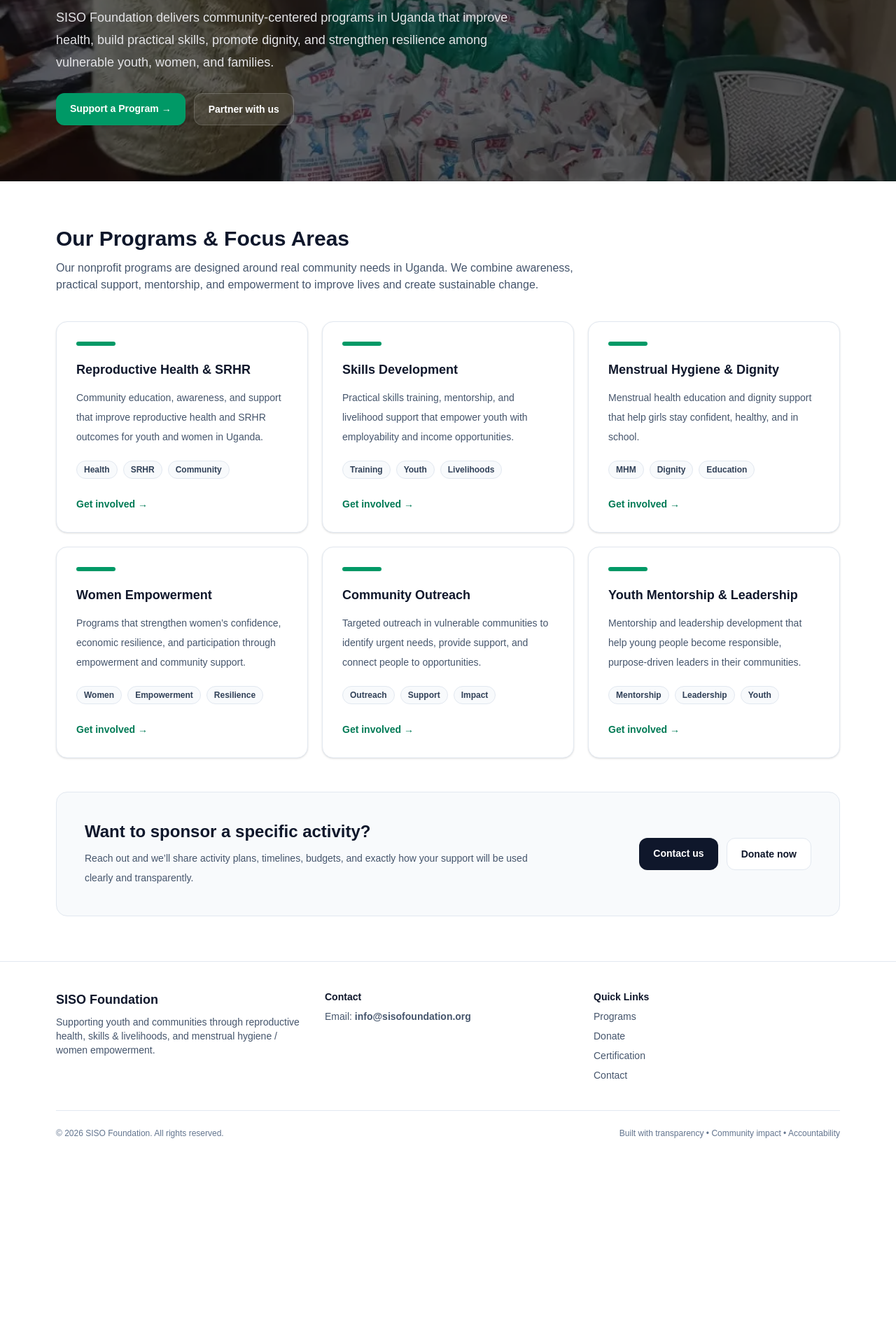
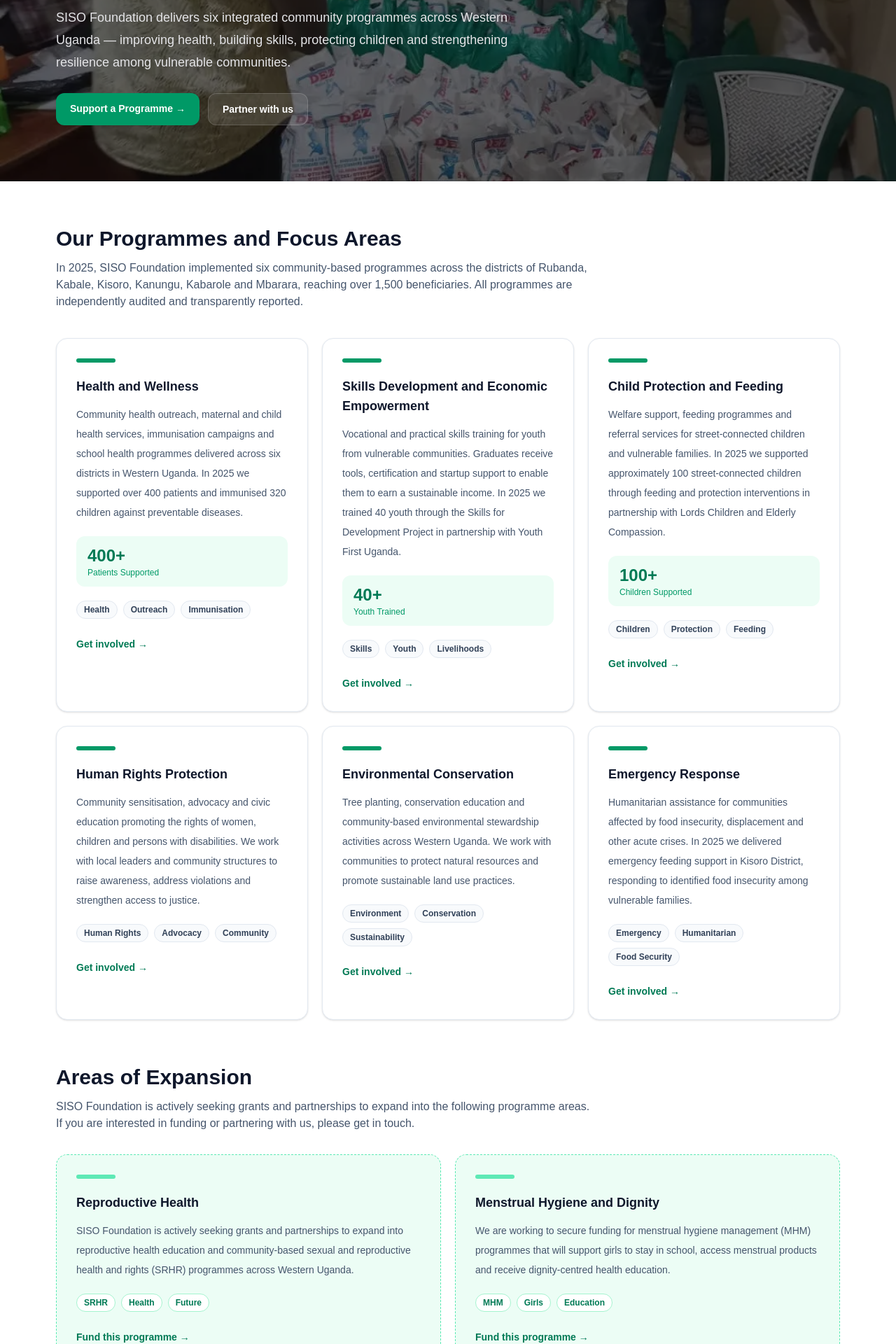
Before and after one commit to jonathanniwadev/siso-foundation, a Next.js app: page /programs in a window 1280 px wide. Shown: the part 300-2220 px from the top of the page at 70% size. Before the commit the page ends 1967 px from the top, so only its background shows below. Built offline with nearby package versions, Linux system fonts and the light colour scheme.

Commit message:
Update program titles and descriptions for clarity

```diff
--- a/src/app/programs/page.tsx
+++ b/src/app/programs/page.tsx
@@ -3,53 +3,76 @@
 import Image from "next/image";
 
 export const metadata: Metadata = {
-  title: "Programs",
+  title: "Programmes | SISO Foundation Uganda",
   description:
-    "Explore SISO Foundation programs in Uganda, including reproductive health, skills development, menstrual hygiene, women empowerment, youth mentorship, and community outreach.",
+    "Explore SISO Foundation's community programmes in Uganda — health outreach, skills development, child protection, human rights, environmental conservation and emergency response across Western Uganda.",
 };
 
 type Program = {
   title: string;
   description: string;
   tags: string[];
+  stat?: string;
+  statLabel?: string;
 };
 
 const programs: Program[] = [
   {
-    title: "Reproductive Health & SRHR",
+    title: "Health and Wellness",
     description:
-      "Community education, awareness, and support that improve reproductive health and SRHR outcomes for youth and women in Uganda.",
-    tags: ["Health", "SRHR", "Community"],
+      "Community health outreach, maternal and child health services, immunisation campaigns and school health programmes delivered across six districts in Western Uganda. In 2025 we supported over 400 patients and immunised 320 children against preventable diseases.",
+    tags: ["Health", "Outreach", "Immunisation"],
+    stat: "400+",
+    statLabel: "Patients Supported",
   },
   {
-    title: "Skills Development",
+    title: "Skills Development and Economic Empowerment",
     description:
-      "Practical skills training, mentorship, and livelihood support that empower youth with employability and income opportunities.",
-    tags: ["Training", "Youth", "Livelihoods"],
+      "Vocational and practical skills training for youth from vulnerable communities. Graduates receive tools, certification and startup support to enable them to earn a sustainable income. In 2025 we trained 40 youth through the Skills for Development Project in partnership with Youth First Uganda.",
+    tags: ["Skills", "Youth", "Livelihoods"],
+    stat: "40+",
+    statLabel: "Youth Trained",
   },
   {
-    title: "Menstrual Hygiene & Dignity",
+    title: "Child Protection and Feeding",
     description:
-      "Menstrual health education and dignity support that help girls stay confident, healthy, and in school.",
-    tags: ["MHM", "Dignity", "Education"],
+      "Welfare support, feeding programmes and referral services for street-connected children and vulnerable families. In 2025 we supported approximately 100 street-connected children through feeding and protection interventions in partnership with Lords Children and Elderly Compassion.",
+    tags: ["Children", "Protection", "Feeding"],
+    stat: "100+",
+    statLabel: "Children Supported",
   },
   {
-    title: "Women Empowerment",
+    title: "Human Rights Protection",
     description:
-      "Programs that strengthen women’s confidence, economic resilience, and participation through empowerment and community support.",
-    tags: ["Women", "Empowerment", "Resilience"],
+      "Community sensitisation, advocacy and civic education promoting the rights of women, children and persons with disabilities. We work with local leaders and community structures to raise awareness, address violations and strengthen access to justice.",
+    tags: ["Human Rights", "Advocacy", "Community"],
   },
   {
-    title: "Community Outreach",
+    title: "Environmental Conservation",
     description:
-      "Targeted outreach in vulnerable communities to identify urgent needs, provide support, and connect people to opportunities.",
-    tags: ["Outreach", "Support", "Impact"],
+      "Tree planting, conservation education and community-based environmental stewardship activities across Western Uganda. We work with communities to protect natural resources and promote sustainable land use practices.",
+    tags: ["Environment", "Conservation", "Sustainability"],
   },
   {
-    title: "Youth Mentorship & Leadership",
+    title: "Emergency Response",
     description:
-      "Mentorship and leadership development that help young people become responsible, purpose-driven leaders in their communities.",
-    tags: ["Mentorship", "Leadership", "Youth"],
+      "Humanitarian assistance for communities affected by food insecurity, displacement and other acute crises. In 2025 we delivered emergency feeding support in Kisoro District, responding to identified food insecurity among vulnerable families.",
+    tags: ["Emergency", "Humanitarian", "Food Security"],
+  },
+];
+
+const expansion = [
+  {
+    title: "Reproductive Health",
+    description:
+      "SISO Foundation is actively seeking grants and partnerships to expand into reproductive health education and community-based sexual and reproductive health and rights (SRHR) programmes across Western Uganda.",
+    tags: ["SRHR", "Health", "Future"],
+  },
+  {
+    title: "Menstrual Hygiene and Dignity",
+    description:
+      "We are working to secure funding for menstrual hygiene management (MHM) programmes that will support girls to stay in school, access menstrual products and receive dignity-centred health education.",
+    tags: ["MHM", "Girls", "Education"],
   },
 ];
 
@@ -61,7 +84,7 @@
         <div className="absolute inset-0">
           <Image
             src="/hero/programs-hero.webp"
-            alt="SISO Foundation programs supporting communities in Uganda"
+            alt="SISO Foundation community programmes in Western Uganda"
             fill
             priority
             sizes="100vw"
@@ -73,17 +96,18 @@
         <div className="relative mx-auto max-w-6xl px-4 py-14 md:py-20">
           <div className="max-w-3xl">
             <p className="inline-flex items-center rounded-full border border-white/15 bg-white/10 px-3 py-1 text-xs font-semibold text-white/90 backdrop-blur">
-              Programs
+              Programmes
             </p>
 
             <h1 className="mt-5 text-4xl font-extrabold tracking-tight text-white md:text-5xl">
-              Community programs creating real impact in Uganda
+              Community programmes creating real impact in Uganda
             </h1>
 
             <p className="mt-4 max-w-2xl text-base leading-8 text-zinc-200 md:text-lg">
-              SISO Foundation delivers community-centered programs in Uganda
-              that improve health, build practical skills, promote dignity, and
-              strengthen resilience among vulnerable youth, women, and families.
+              SISO Foundation delivers six integrated community programmes
+              across Western Uganda — improving health, building skills,
+              protecting children and strengthening resilience among vulnerable
+              communities.
             </p>
 
             <div className="mt-7 flex flex-wrap gap-3">
@@ -91,7 +115,7 @@
                 href="/donate"
                 className="rounded-xl bg-emerald-600 px-5 py-3 text-sm font-semibold text-white shadow-lg hover:bg-emerald-700"
               >
-                Support a Program →
+                Support a Programme →
               </Link>
 
               <Link
@@ -109,16 +133,17 @@
       <section className="mx-auto max-w-6xl px-4 py-14 md:py-16">
         <div className="max-w-3xl">
           <h2 className="text-2xl font-extrabold text-slate-900 md:text-3xl">
-            Our Programs & Focus Areas
+            Our Programmes and Focus Areas
           </h2>
           <p className="mt-3 text-slate-600">
-            Our nonprofit programs are designed around real community needs in
-            Uganda. We combine awareness, practical support, mentorship, and
-            empowerment to improve lives and create sustainable change.
+            In 2025, SISO Foundation implemented six community-based programmes
+            across the districts of Rubanda, Kabale, Kisoro, Kanungu, Kabarole
+            and Mbarara, reaching over 1,500 beneficiaries. All programmes are
+            independently audited and transparently reported.
           </p>
         </div>
 
-        {/* Cards */}
+        {/* Programme Cards */}
         <div className="mt-10 grid gap-5 sm:grid-cols-2 lg:grid-cols-3">
           {programs.map((p) => (
             <div
@@ -134,6 +159,17 @@
               <p className="mt-3 text-sm leading-7 text-slate-600">
                 {p.description}
               </p>
+
+              {p.stat && (
+                <div className="mt-5 rounded-xl bg-emerald-50 px-4 py-3">
+                  <div className="text-2xl font-extrabold text-emerald-700">
+                    {p.stat}
+                  </div>
+                  <div className="text-xs font-medium text-emerald-600">
+                    {p.statLabel}
+                  </div>
+                </div>
+              )}
 
               <div className="mt-5 flex flex-wrap gap-2">
                 {p.tags.map((t) => (
@@ -158,16 +194,69 @@
           ))}
         </div>
 
+        {/* Areas of Expansion */}
+        <div className="mt-16">
+          <div className="max-w-3xl">
+            <h2 className="text-2xl font-extrabold text-slate-900 md:text-3xl">
+              Areas of Expansion
+            </h2>
+            <p className="mt-3 text-slate-600">
+              SISO Foundation is actively seeking grants and partnerships to
+              expand into the following programme areas. If you are interested
+              in funding or partnering with us, please get in touch.
+            </p>
+          </div>
+
+          <div className="mt-8 grid gap-5 sm:grid-cols-2">
+            {expansion.map((p) => (
+              <div
+                key={p.title}
+                className="rounded-2xl border border-dashed border-emerald-300 bg-emerald-50 p-7"
+              >
+                <div className="h-1.5 w-14 rounded-full bg-emerald-300" />
+
+                <div className="mt-5 text-lg font-extrabold text-slate-900">
+                  {p.title}
+                </div>
+
+                <p className="mt-3 text-sm leading-7 text-slate-600">
+                  {p.description}
+                </p>
+
+                <div className="mt-5 flex flex-wrap gap-2">
+                  {p.tags.map((t) => (
+                    <span
+                      key={t}
+                      className="rounded-full border border-emerald-200 bg-white px-2.5 py-1 text-xs font-semibold text-emerald-700"
+                    >
+                      {t}
+                    </span>
+                  ))}
+                </div>
+
+                <div className="mt-6">
+                  <Link
+                    href="/contact"
+                    className="text-sm font-semibold text-emerald-700 hover:text-emerald-800"
+                  >
+                    Fund this programme →
+                  </Link>
+                </div>
+              </div>
+            ))}
+          </div>
+        </div>
+
         {/* Sponsor CTA */}
         <div className="mt-12 rounded-2xl border border-slate-200 bg-slate-50 p-8 md:p-10">
           <div className="flex flex-col gap-6 md:flex-row md:items-center md:justify-between">
             <div className="max-w-2xl">
               <h2 className="text-xl font-extrabold text-slate-900 md:text-2xl">
-                Want to sponsor a specific activity?
+                Want to sponsor a specific programme?
               </h2>
               <p className="mt-2 text-sm leading-7 text-slate-600">
-                Reach out and we’ll share activity plans, timelines, budgets,
-                and exactly how your support will be used clearly and
+                Reach out and we will share activity plans, timelines, budgets
+                and exactly how your support will be used — clearly and
                 transparently.
               </p>
             </div>
```
